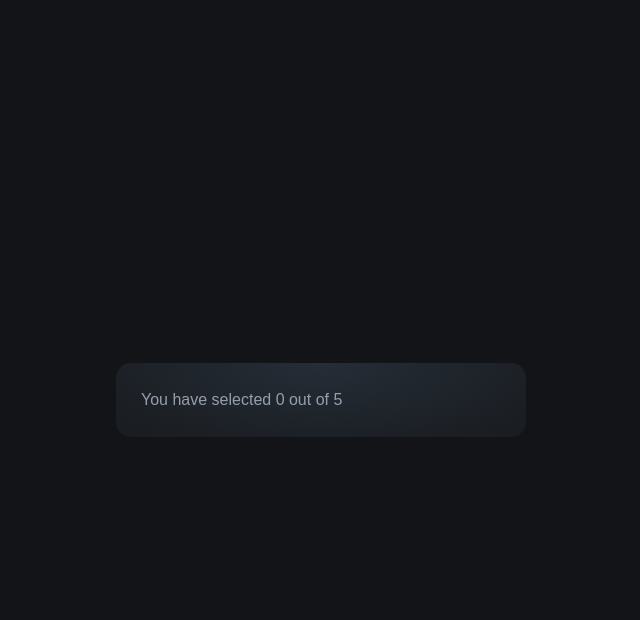
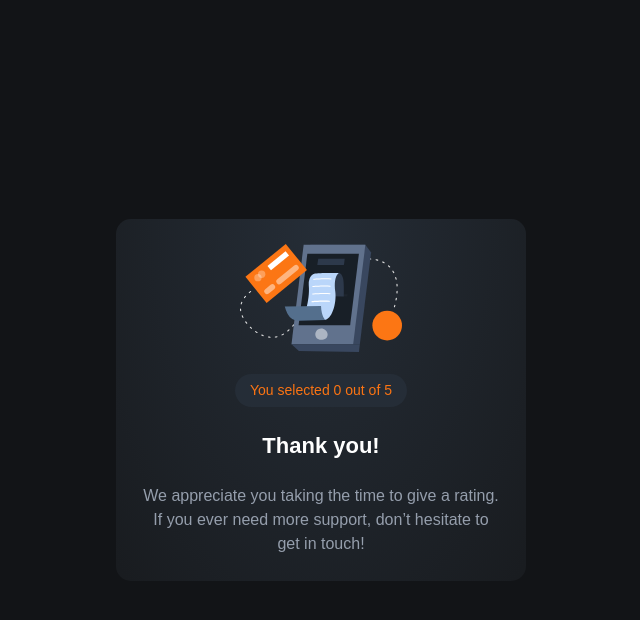
Before and after one commit to NatnaelSisay/rating-component, a React (Vite) app: page / in a window 1280 px wide. Both pictures are taken after a click on the button "SUBMIT". Shown: the top 620 px of the page, without its empty margins (319-959 px from the left). Built offline with nearby package versions, Linux system fonts and the light colour scheme.

Commit message:
finished functionality for application

```diff
--- a/src/components/card/card.scss
+++ b/src/components/card/card.scss
@@ -7,7 +7,8 @@
 }
 
 .card-rating,
-.form-container {
+.form-container,
+.result-container {
 	gap: 22px;
 }
 
@@ -63,3 +64,11 @@
 		color: orange;
 	}
 }
+
+.selected-rate {
+	font-size: 14px;
+	padding: 0.375rem 0.9375rem;
+	border-radius: 100vw;
+	background-color: $darkBlue;
+	color: $orange;
+}
--- a/src/components/card/index.tsx
+++ b/src/components/card/index.tsx
@@ -1,6 +1,7 @@
 import "./card.scss";
 import { useState } from "react";
 import Star from "../../assets/icon-star.svg";
+import Illustration from "../../assets/illustration-thank-you.svg";
 
 export default function Card() {
 	const [selecteRate, setSelectedRate] = useState(0);
@@ -71,9 +72,18 @@ export default function Card() {
 
 	function ResultComponent() {
 		return (
-			<div data-testid="result">
-				<p data-testid="selected-rate">
-					{`You have selected ${selecteRate} out of 5`}
+			<div
+				data-testid="result"
+				className="flex flex-col flex-center result-container"
+			>
+				<img src={Illustration} alt="" />
+				<p data-testid="selected-rate" className="selected-rate">
+					{`You selected ${selecteRate} out of 5`}
+				</p>
+				<h2>Thank you!</h2>
+				<p className="text-center">
+					We appreciate you taking the time to give a rating. If you ever need
+					more support, don’t hesitate to get in touch!
 				</p>
 			</div>
 		);
--- a/src/sassStyles/_global.scss
+++ b/src/sassStyles/_global.scss
@@ -47,6 +47,10 @@ p {
 	}
 }
 
+.text-center {
+	text-align: center;
+}
+
 .full-width {
 	width: 100%;
 }
```
Also changed, not shown: src/assets/illustration-thank-you.svg (added), 1 other file (tests, documents, lock files or other folders).
